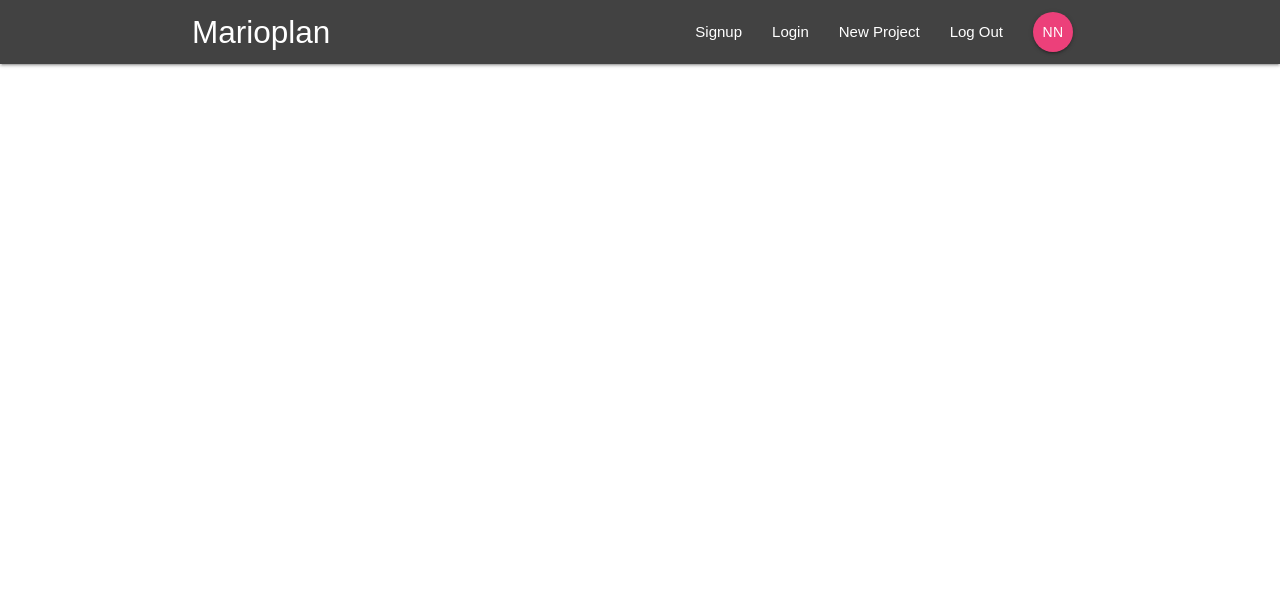
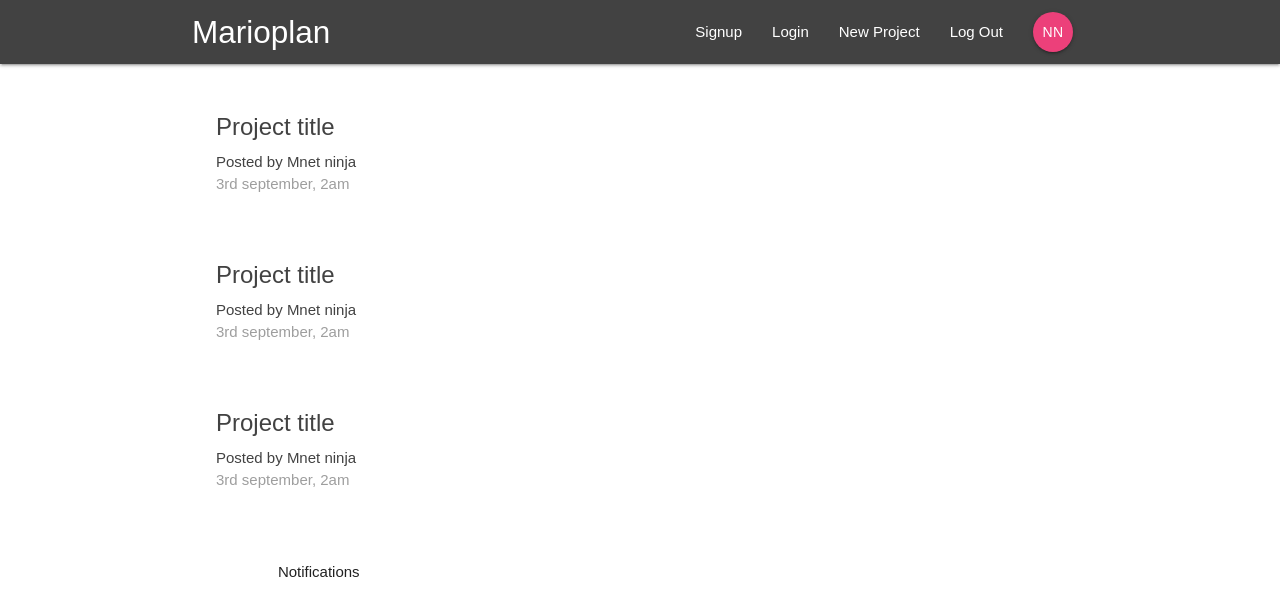
Before and after one commit to Martinlindahltest/marioplan2a, a React (Create React App) app: page / in a window 1280 px wide. Shown: the top 616 px of the page. Built offline with nearby package versions, Linux system fonts and the light colour scheme.

Commit message:
notifications ligger felAnnars är lektion 5 färdig

```diff
--- a/src/App.js
+++ b/src/App.js
@@ -1,6 +1,7 @@
 import React, { Component } from 'react';
-import { BrowserRouter } from 'react-router-dom'
+import { BrowserRouter, Switch, Route } from 'react-router-dom'
 import Navbar from './components/layout/Navbar'
+import Dashboard from './components/dashboard/Dashboard'
 
 class App extends Component {
   render() {
@@ -8,6 +9,9 @@ class App extends Component {
       <BrowserRouter>
         <div className="App">
           <Navbar />
+          <Switch>
+            <Route path='/' component={Dashboard} />
+          </Switch>
         </div>
       </BrowserRouter>
     );
--- a/src/components/dashboard/Dashboard.js
+++ b/src/components/dashboard/Dashboard.js
@@ -0,0 +1,20 @@
+import React, { Component } from 'react'
+import Notifications from './Notifications'
+import ProjectList from '../projects/ProjectList'
+
+export default class Dashboard extends Component {
+    render() {
+        return (
+                <div className="dashboard container">
+                    <div className="row">
+                        <div className="co1 s12 m6">
+                            <ProjectList />
+                        </div>
+                            <div className="col s12 m5 offset-m1">
+                                <Notifications />
+                             </div>
+                    </div>
+                </div>
+        )
+    }
+}
--- a/src/components/dashboard/Notifications.js
+++ b/src/components/dashboard/Notifications.js
@@ -0,0 +1,9 @@
+import React from 'react'
+
+export default function Notifications() {
+  return (
+    <div>
+      <p>Notifications</p>
+    </div>
+  )
+}
--- a/src/components/projects/ProjectList.js
+++ b/src/components/projects/ProjectList.js
@@ -0,0 +1,35 @@
+import React from 'react'
+
+export default function ProjectList() {
+  return (
+    <div className="project-list section">
+
+
+        <div className="card z-depth-0 project-summary">
+            <div className="card-content grey-text text-darken-3">
+                <span className="card-title">Project title</span>
+                <p>Posted by Mnet ninja</p>
+                <p className="grey-text">3rd september, 2am</p>
+            </div>
+        </div>
+
+        <div className="card z-depth-0 project-summary">
+            <div className="card-content grey-text text-darken-3">
+                <span className="card-title">Project title</span>
+                <p>Posted by Mnet ninja</p>
+                <p className="grey-text">3rd september, 2am</p>
+            </div>
+        </div>
+
+        <div className="card z-depth-0 project-summary">
+            <div className="card-content grey-text text-darken-3">
+                <span className="card-title">Project title</span>
+                <p>Posted by Mnet ninja</p>
+                <p className="grey-text">3rd september, 2am</p>
+            </div>
+        </div>
+
+
+    </div>
+  )
+}
```
